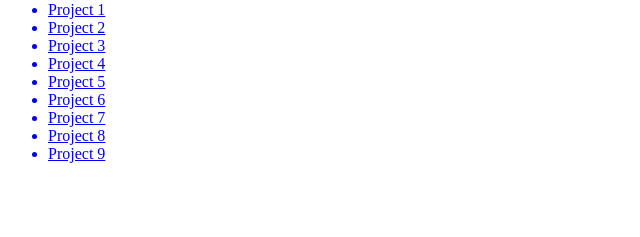
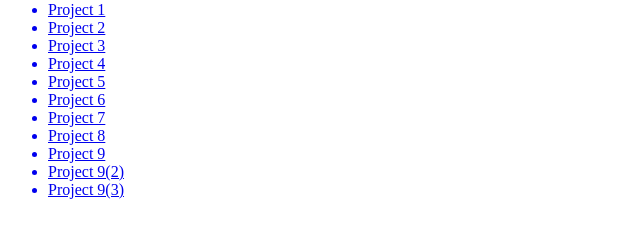
Before and after one commit to AltamiranoAaron/AltamiranoAaron.github.io, a plain HTML site: page index.html in a window 1280 px wide. Shown: the part 79-316 px from the top of the page, without its empty margins (0-640 px from the left). Drawn offline with Linux system fonts and the light colour scheme.

Commit message:
Update index.html

```diff
--- a/index.html
+++ b/index.html
@@ -18,7 +18,9 @@
     <a href="project6/project6.html"><li>Project 6</li><a>
     <a href="project7/project7.html"><li>Project 7</li><a>
     <a href="project8/project8.html"><li>Project 8</li><a>
-    <a href="project9/index.html"><li>Project 9</li><a>
+    <a href="project9/index1.html"><li>Project 9</li><a>
+    <a href="project9/index2.html"><li>Project 9(2)</li><a>
+    <a href="project9/index3.html"><li>Project 9(3)</li><a>
   </ul>
 
   </body>
```
